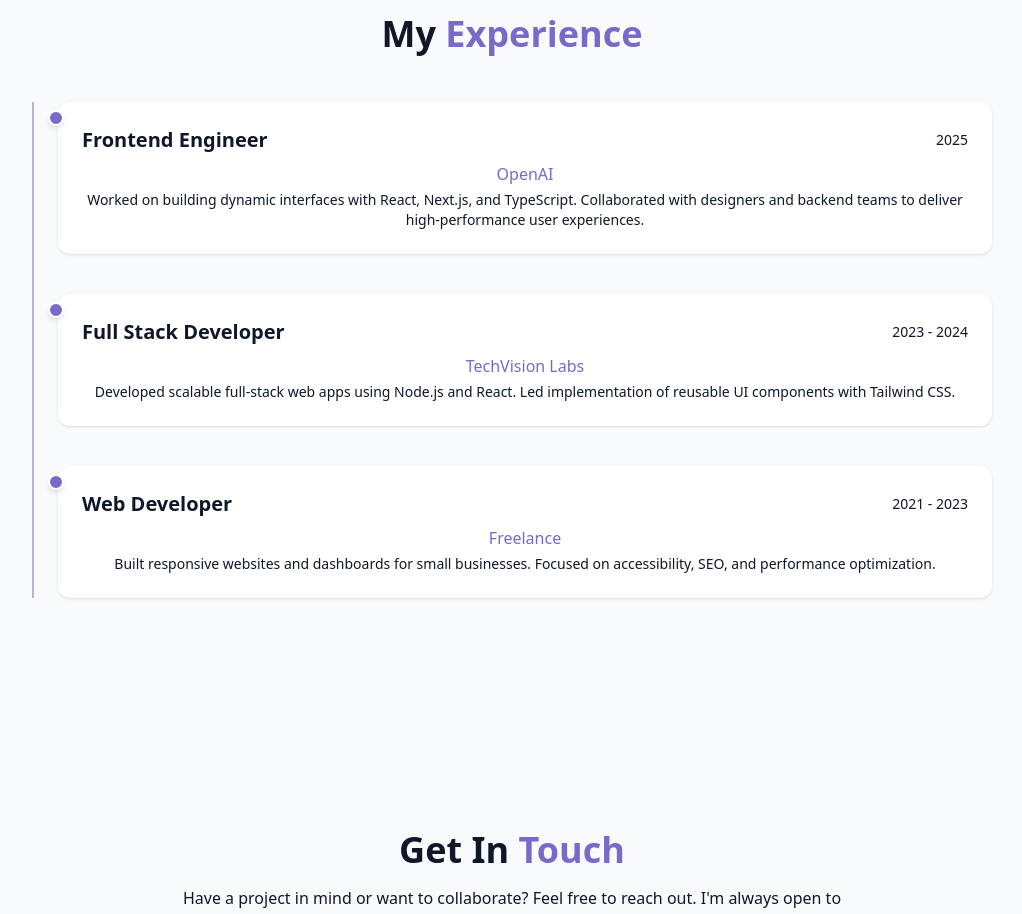
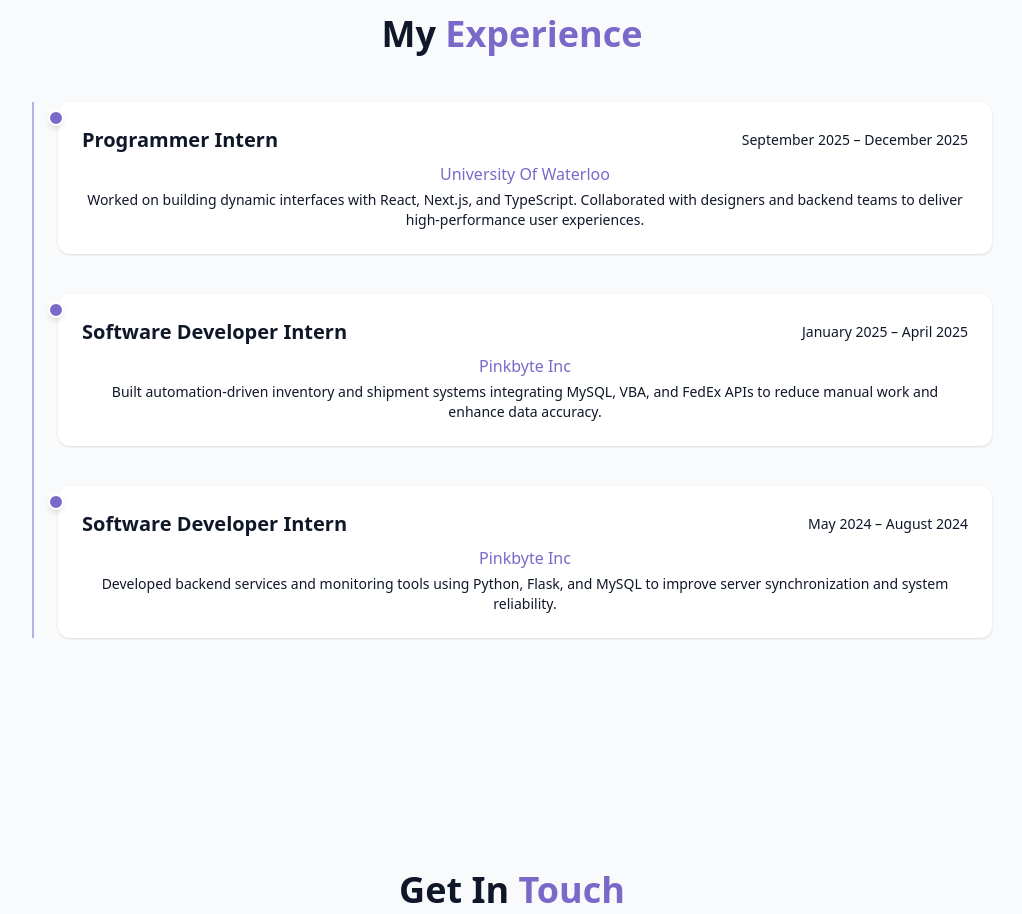
Before and after one commit to Angela-Zacharia/angela-zacharia, a React (Vite) app: page / in a window 1280 px wide. Shown: the part 1660-2574 px from the top of the page, without its empty margins (128-1150 px from the left). Built offline with nearby package versions, Linux system fonts and the light colour scheme.

Commit message:
Changing for personalized experiences

```diff
--- a/src/components/SkillsSection.jsx
+++ b/src/components/SkillsSection.jsx
@@ -2,25 +2,25 @@ import { motion } from "framer-motion";
 
 const experiences = [
   {
-    year: "2025",
-    company: "OpenAI",
-    role: "Frontend Engineer",
+    year: "September 2025 –  December 2025",
+    company: "University Of Waterloo",
+    role: "Programmer Intern",
     description:
       "Worked on building dynamic interfaces with React, Next.js, and TypeScript. Collaborated with designers and backend teams to deliver high-performance user experiences.",
   },
   {
-    year: "2023 - 2024",
-    company: "TechVision Labs",
-    role: "Full Stack Developer",
+    year: "January 2025 –  April 2025",
+    company: "Pinkbyte Inc",
+    role: "Software Developer Intern",
     description:
-      "Developed scalable full-stack web apps using Node.js and React. Led implementation of reusable UI components with Tailwind CSS.",
+      "Built automation-driven inventory and shipment systems integrating MySQL, VBA, and FedEx APIs to reduce manual work and enhance data accuracy.",
   },
   {
-    year: "2021 - 2023",
-    company: "Freelance",
-    role: "Web Developer",
+    year: "May 2024 – August 2024",
+    company: "Pinkbyte Inc",
+    role: "Software Developer Intern",
     description:
-      "Built responsive websites and dashboards for small businesses. Focused on accessibility, SEO, and performance optimization.",
+      "Developed backend services and monitoring tools using Python, Flask, and MySQL to improve server synchronization and system reliability.",
   },
 ];
 
```
